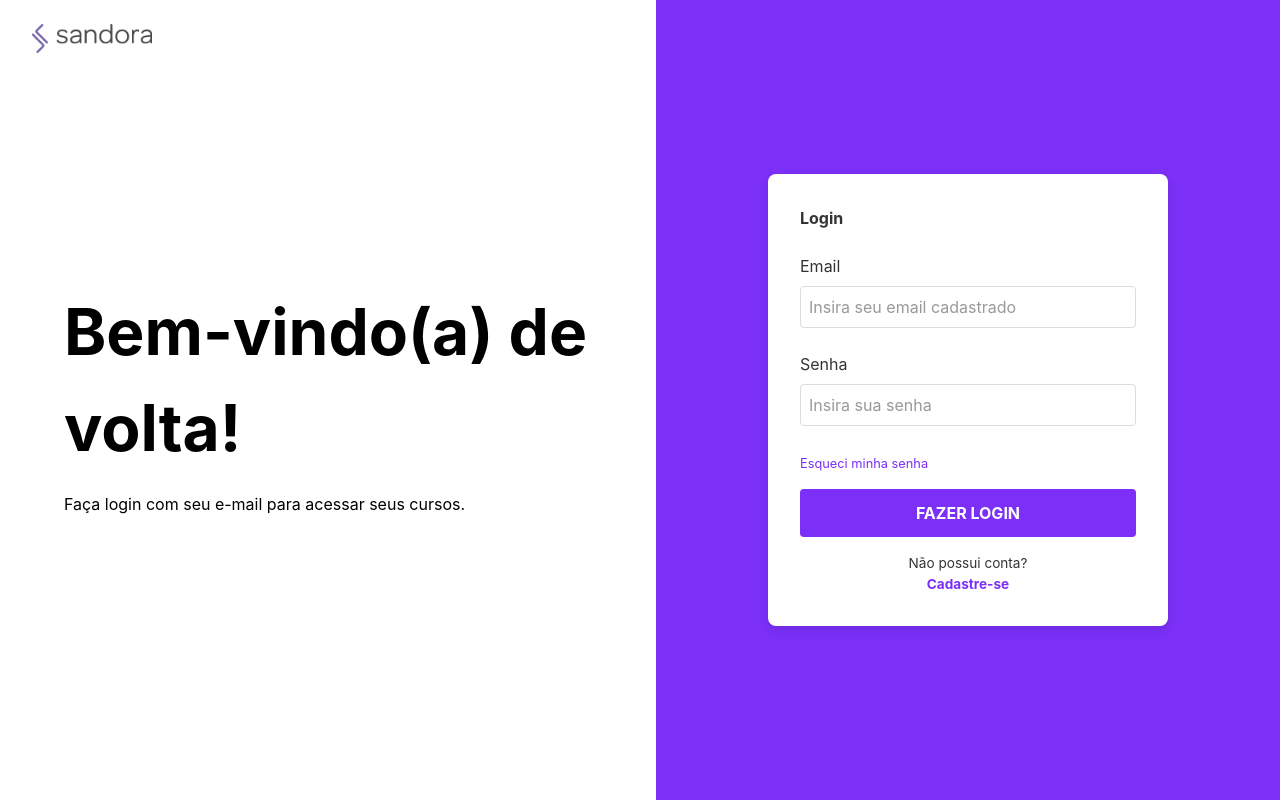
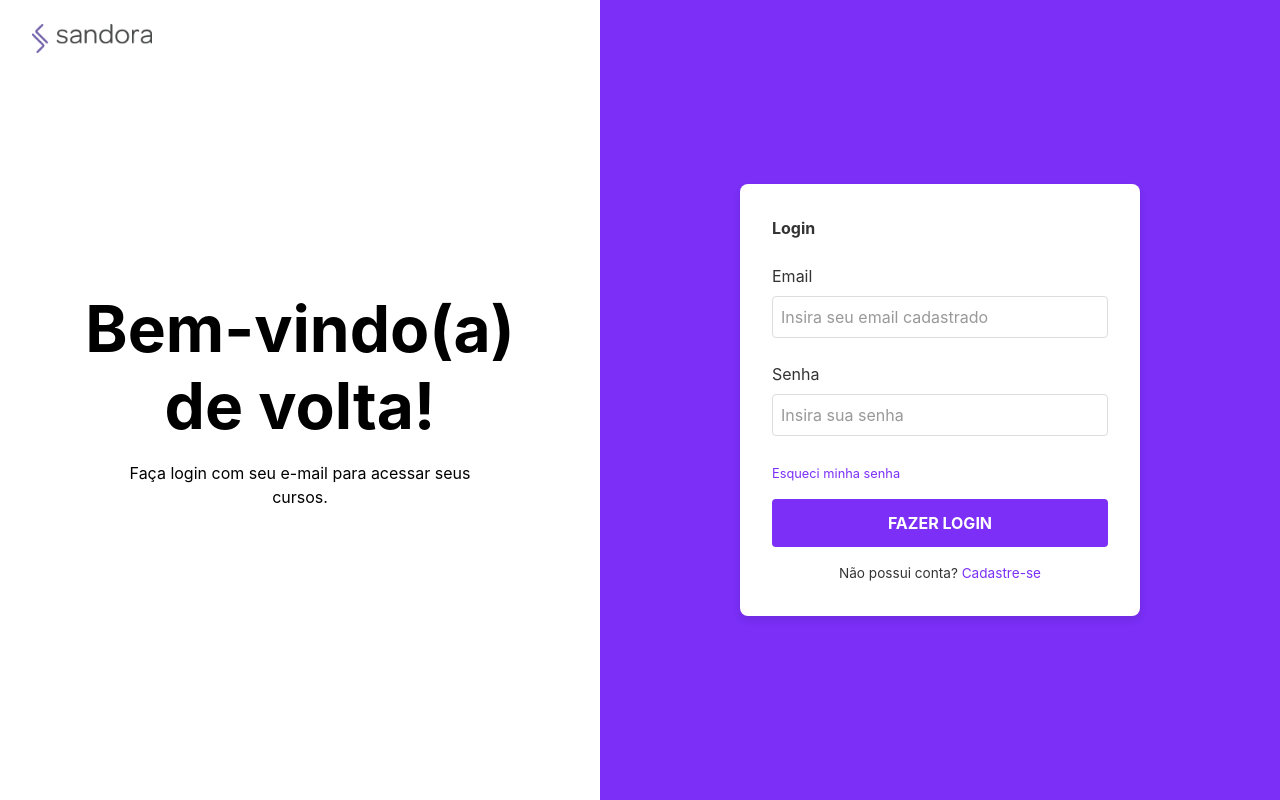
Before and after one commit to rayquezia03/login-app, a Next.js app: page /login in a window 1280 px wide. Built offline with nearby package versions, Linux system fonts and the light colour scheme.

Commit message:
set global imports styles

```diff
--- a/app/components/cadastro/Cadastro.tsx
+++ b/app/components/cadastro/Cadastro.tsx
@@ -190,14 +190,7 @@ export default function Cadastro() {
           </button>
 
           <p style={{ marginTop: "1rem", fontSize: "0.85rem", textAlign: "center" }}>
-            Já tem uma conta?{" "}
-            <button
-              type="button"
-              onClick={() => router.push("/login")}
-              style={{ color: "#7B2FF7", background: "none", border: "none", cursor: "pointer", padding: 0 }}
-            >
-              Entrar
-            </button>
+            Já tem uma conta? <a href="/login" style={{ color: "#7B2FF7", textDecoration: "none" }}>Entrar</a>
           </p>
         </form>
       </div>
--- a/app/components/login/Login.tsx
+++ b/app/components/login/Login.tsx
@@ -36,10 +36,8 @@ export default function Login() {
       />
       {/* Lado esquerdo */}
       <div className="left-side">
-        <h2 style={{ color: 'black', fontWeight: "bold", fontSize: "4rem" }}>
-          Bem-vindo(a) de volta!
-        </h2>
-        <p style={{ color: 'black', fontSize: "1rem" }}>Faça login com seu e-mail para acessar seus cursos.</p>
+        <h2 className="login-title">Bem-vindo(a) de volta!</h2>
+        <p className="login-subtitle">Faça login com seu e-mail para acessar seus cursos.</p>
       </div>
 
       {/* Lado direito */}
@@ -53,7 +51,7 @@ export default function Login() {
               type="email"
               placeholder="Insira seu email cadastrado"
               {...register("email", { required: "Email é obrigatório" })}
-              style={{ width: "100%", padding: "0.5rem", marginTop: "0.25rem", marginBottom: "0.5rem" }}
+              className="login-input"
             />
             {errors.email && <p className="error" style={{ color: "red", fontSize: "0.8rem" }}>{errors.email.message}</p>}
           </label>
@@ -64,43 +62,27 @@ export default function Login() {
               type="password"
               placeholder="Insira sua senha"
               {...register("senha", { required: "Senha é obrigatória" })}
-              style={{ width: "100%", padding: "0.5rem", marginTop: "0.25rem", marginBottom: "0.5rem" }}
+              className="login-input"
             />
             {errors.senha && <p className="error" style={{ color: "red", fontSize: "0.8rem" }}>{errors.senha.message}</p>}
           </label>
 
           <a
             href="#"
-            style={{ fontSize: "0.8rem", color: "#7B2FF7", display: "inline-block", marginBottom: "1rem" }}
+            className="forgot-password"
           >
             Esqueci minha senha
           </a>
 
           <button
             type="submit"
-            style={{
-              backgroundColor: "#7B2FF7",
-              color: "white",
-              width: "100%",
-              padding: "0.75rem",
-              border: "none",
-              borderRadius: "4px",
-              fontWeight: "bold",
-              cursor: "pointer",
-            }}
+            className="login-button"
           >
             FAZER LOGIN
           </button>
 
           <p style={{ marginTop: "1rem", fontSize: "0.85rem", textAlign: "center" }}>
-            Não possui conta?{" "}
-            <button
-              type="button"
-              onClick={() => router.push("/cadastro")}
-              style={{ color: "#7B2FF7", background: "none", border: "none", cursor: "pointer", padding: 0 }}
-            >
-              Cadastre-se
-            </button>
+            Não possui conta? <a href="/cadastro" style={{ color: "#7B2FF7", textDecoration: "none" }}>Cadastre-se</a>
           </p>
         </form>
       </div>
--- a/app/components/styles/login.css
+++ b/app/components/styles/login.css
@@ -33,6 +33,63 @@
   color: black;
   font-size: 1rem;
   margin: 0;
+}
+
+.login-title {
+  color: black;
+  font-weight: bold;
+  font-size: 4rem;
+  margin: 0;
+}
+
+.login-subtitle {
+  color: black;
+  font-size: 1rem;
+  margin: 0;
+}
+
+.login-input {
+  width: 100%;
+  padding: 0.5rem;
+  margin: 0.25rem 0 0.5rem 0;
+  border: 1px solid #ddd;
+  border-radius: 4px;
+  font-size: 0.95rem;
+}
+
+.forgot-password {
+  display: inline-block;
+  margin-bottom: 1rem;
+  font-size: 0.8rem;
+  color: #7B2FF7;
+  text-decoration: none;
+}
+
+.login-button {
+  background-color: #7B2FF7;
+  color: white;
+  width: 100%;
+  padding: 0.75rem;
+  border: none;
+  border-radius: 4px;
+  font-weight: bold;
+  cursor: pointer;
+  font-size: 1rem;
+}
+
+.cadastro-link {
+  color: #7B2FF7;
+  background: none;
+  border: none;
+  cursor: pointer;
+  padding: 0;
+  font-size: 0.85rem;
+}
+
+.error {
+  color: red;
+  font-size: 0.8rem;
+  margin: 0.25rem 0;
 }
 
 .right-side {
--- a/app/layout.tsx
+++ b/app/layout.tsx
@@ -2,6 +2,8 @@ import type { Metadata } from "next";
 import { Geist, Geist_Mono } from "next/font/google";
 import ModalConfig from "./components/ModalConfig";
 import "./globals.css";
+import './components/styles/login.css';
+import './components/styles/cadastro.css';
 
 const geistSans = Geist({
   variable: "--font-geist-sans",
```
Also changed, not shown: 1 other file (tests, documents, lock files or other folders).
